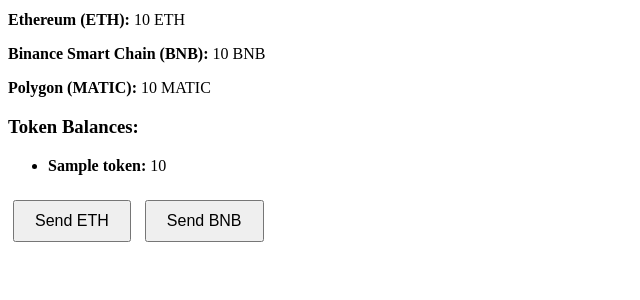
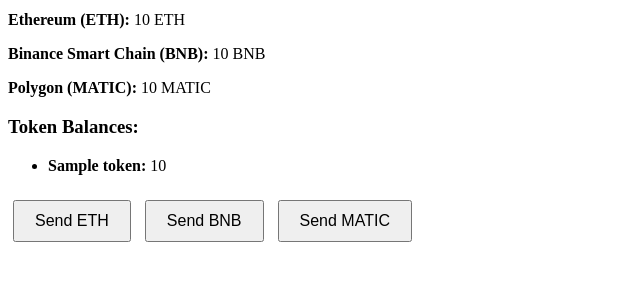
Before and after one commit to lordlike-org/protocol, a Django app: template Protocol/website/development/templates/wallet_created.html in a window 1280 px wide. Shown: the part 133-433 px from the top of the page, without its empty margins (0-640 px from the left). Run offline with Django 3.2, Linux system fonts and the light colour scheme; the template is opened without the code that fills it: most values are stand-ins (such as "Sample title", 1, 10 or a date in 2020); some libraries are stand-ins or nearby versions.

Commit message:
add functionality to send matic

```diff
--- a/Protocol/website/development/templates/wallet_created.html
+++ b/Protocol/website/development/templates/wallet_created.html
@@ -66,6 +66,7 @@
     <div class="buttons-container">
         <button class="wallet-button" onclick="showModal('eth')">Send ETH</button>
         <button class="wallet-button" onclick="showModal('bnb')">Send BNB</button>
+        <button class="wallet-button" onclick="showModal('matic')">Send MATIC</button>
     </div>
 
     <!-- Modal window for sending ETH -->
@@ -106,6 +107,24 @@
         </div>
     </div>
 
+    <!-- Modal window for sending MATIC -->
+    <div id="maticModal" class="modal">
+        <div class="modal-content">
+            <span class="close" onclick="closeModal('matic')">&times;</span>
+            <h2>Send MATIC</h2>
+            <p>Recipient Address:</p>
+            <input type="text" id="maticRecipient" />
+            <p>Amount in MATIC:</p>
+            <input type="number" id="maticAmount" oninput="updateUsdEquivalent('matic'); calculateGas('matic'); checkFunds('matic');" />
+            <p>Equivalent in USD: <span id="maticUsdEquivalent">0.00</span></p>
+            <p>Gas Fee: <span id="maticGasFee">0.00</span> MATIC (<span id="maticGasFeeUsd">0.00</span> USD)</p>
+            <p>Total with Gas: <span id="maticTotalWithGas">0.00</span> MATIC (<span id="maticTotalWithGasUsd">0.00</span> USD)</p>
+            <p class="error" id="maticFundsError" style="display:none;">Insufficient funds for the transaction.</p>
+            <p>Enter password:</p>
+            <input type="password" id="maticPassword" /><br>
+            <button onclick="sendMATIC()">Send</button>
+        </div>
+    </div>
 
     <script src="https://cdn.ethers.io/lib/ethers-5.2.umd.min.js"></script>
     <script src="https://cdnjs.cloudflare.com/ajax/libs/crypto-js/4.1.1/crypto-js.min.js"></script>
@@ -117,22 +136,25 @@
         const RPC_URLS = {
             eth: 'https://mainnet.infura.io/v3/a4c60cf1bd7e4c288d9221144f9efbe2',
             bnb: 'https://bsc-dataseed.binance.org/',
-            matic: 'https://polygon-rpc.com/'
+            matic: 'https://polygon-rpc.com'
         };
 
         let ethToUsdRate = 0;
         let bnbToUsdRate = 0;
+        let maticToUsdRate = 0;
         let gasPrice = 0;
         let gasLimit = 21000; // Typically 21000 for ETH transfer
         let ethBalance = parseFloat('{{ balance_eth }}'); // Assuming the balance is passed from the server
         let bnbBalance = parseFloat('{{ balance_bnb }}'); // Assuming the balance is passed from the server
+        let maticBalance = parseFloat('{{ balance_matic }}'); // Assuming the balance is passed from the server
 
         async function fetchUsdRates() {
             try {
-                const response = await fetch('https://api.coingecko.com/api/v3/simple/price?ids=ethereum,binancecoin&vs_currencies=usd');
+                const response = await fetch('https://api.coingecko.com/api/v3/simple/price?ids=ethereum,binancecoin,matic-network&vs_currencies=usd');
                 const data = await response.json();
                 ethToUsdRate = data.ethereum.usd;
                 bnbToUsdRate = data.binancecoin.usd;
+                maticToUsdRate = data['matic-network'].usd;
             } catch (error) {
                 console.error('Error fetching USD rates:', error);
             }
@@ -156,7 +178,7 @@
             const totalWithGasElement = document.getElementById(chain + 'TotalWithGas');
             const totalWithGasUsdElement = document.getElementById(chain + 'TotalWithGasUsd');
             const amountNumber = parseFloat(amount);
-            const usdRate = chain === 'eth' ? ethToUsdRate : bnbToUsdRate;
+            const usdRate = chain === 'eth' ? ethToUsdRate : chain === 'bnb' ? bnbToUsdRate : maticToUsdRate;
 
             if (!isNaN(amountNumber) && amountNumber > 0) {
                 const gasFee = (gasPrice * gasLimit) / 1e9; // Convert gas fee to respective currency
@@ -182,7 +204,7 @@
             const totalWithGas = parseFloat(document.getElementById(chain + 'TotalWithGas').textContent);
             const fundsError = document.getElementById(chain + 'FundsError');
 
-            const balance = chain === 'eth' ? ethBalance : bnbBalance;
+            const balance = chain === 'eth' ? ethBalance : chain === 'bnb' ? bnbBalance : maticBalance;
 
             if (!isNaN(amountNumber) && amountNumber > 0) {
                 if (balance < totalWithGas) {
@@ -198,7 +220,7 @@
         function showModal(type) {
             const modal = document.getElementById(type + 'Modal');
             modal.style.display = 'block';
-            if (type === 'eth' || type === 'bnb') {
+            if (type === 'eth' || type === 'bnb' || type === 'matic') {
                 fetchUsdRates();
                 fetchGasPrice(type);
             }
@@ -224,7 +246,7 @@
             const amount = document.getElementById(chain + 'Amount').value;
             const usdEquivalentElement = document.getElementById(chain + 'UsdEquivalent');
             const amountNumber = parseFloat(amount);
-            const usdRate = chain === 'eth' ? ethToUsdRate : bnbToUsdRate;
+            const usdRate = chain === 'eth' ? ethToUsdRate : chain === 'bnb' ? bnbToUsdRate : maticToUsdRate;
 
             if (!isNaN(amountNumber) && amountNumber > 0) {
                 const usdValue = (amountNumber * usdRate).toFixed(2);
@@ -339,6 +361,59 @@
                 alert('Error sending BNB: ' + error.message);
             }
         }
+
+        async function sendMATIC() {
+            const recipient = document.getElementById('maticRecipient').value;
+            const amount = document.getElementById('maticAmount').value;
+            const password = document.getElementById('maticPassword').value;
+
+            if (!recipient || !amount || !password) {
+                alert('Please enter recipient address, amount, and password.');
+                return;
+            }
+
+            try {
+                // Fetch the latest gas price before sending the transaction
+                await fetchGasPrice('matic');
+
+                let decryptedPrivateKey;
+                try {
+                    decryptedPrivateKey = CryptoJS.AES.decrypt(encryptedKey, password).toString(CryptoJS.enc.Utf8);
+                    if (!decryptedPrivateKey) {
+                        throw new Error("Decryption failed");
+                    }
+                } catch (decryptionError) {
+                    console.error("Decryption error:", decryptionError);
+                    alert('Error decrypting the private key. Please check your password and try again.');
+                    return;
+                }
+
+                const provider = new ethers.providers.JsonRpcProvider(RPC_URLS['matic']); // Using RPC URL for the Polygon network
+                const wallet = new ethers.Wallet(decryptedPrivateKey, provider);
+
+                const gasPriceWei = ethers.utils.parseUnits(gasPrice.toString(), 'gwei');
+                const tx = {
+                    to: recipient,
+                    value: ethers.utils.parseEther(amount),
+                    gasPrice: gasPriceWei,
+                    gasLimit: gasLimit
+                };
+
+                const balance = await wallet.getBalance();
+                const totalCost = tx.value.add(gasPriceWei.mul(gasLimit));
+                if (balance.lt(totalCost)) {
+                    alert('Insufficient funds for the transaction.');
+                    return;
+                }
+
+                const transactionResponse = await wallet.sendTransaction(tx);
+                alert('Transaction sent: ' + transactionResponse.hash);
+                closeModal('matic');
+            } catch (error) {
+                console.error("Error sending MATIC:", error);
+                alert('Error sending MATIC: ' + error.message);
+            }
+        }
     </script>
 </body>
 </html>
```
